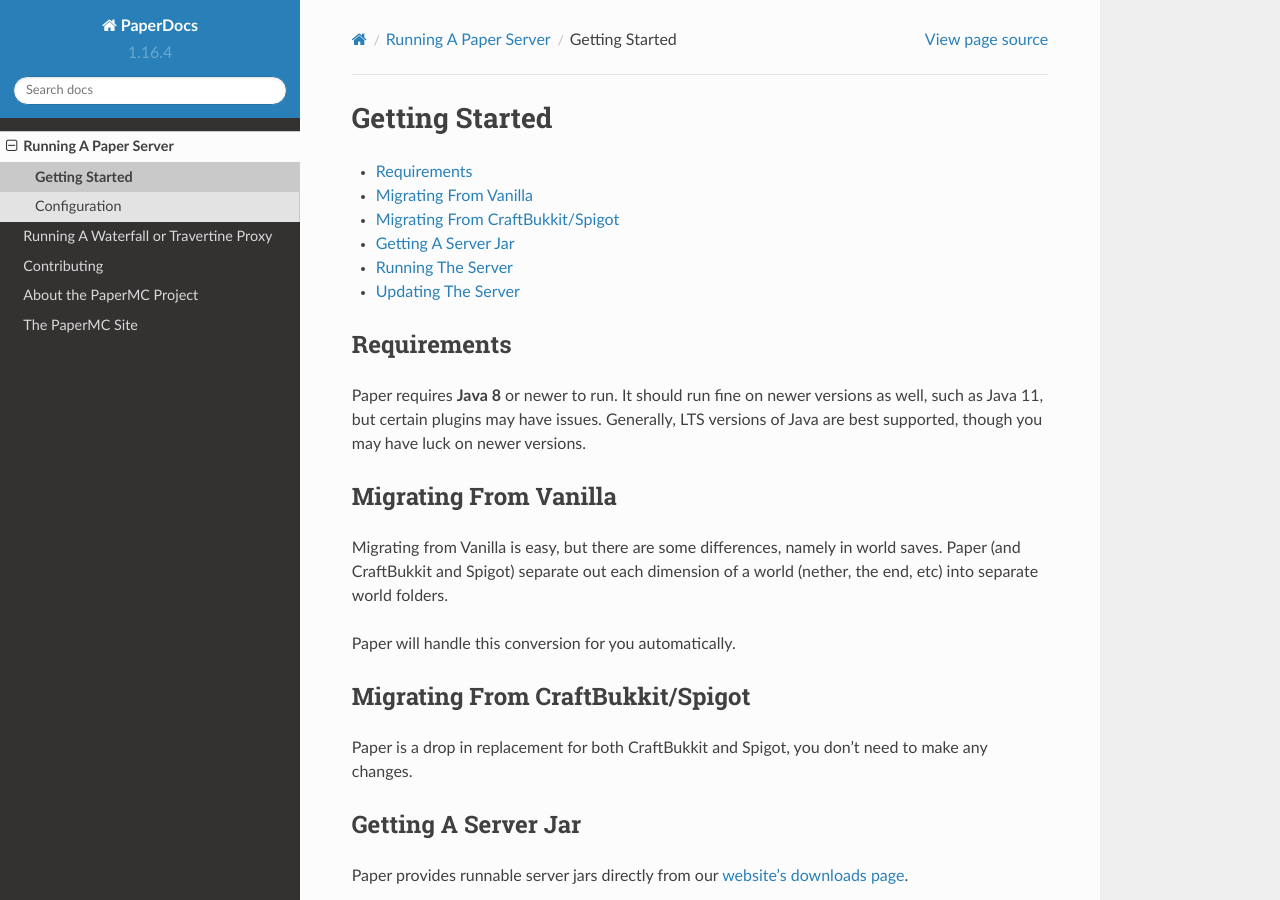
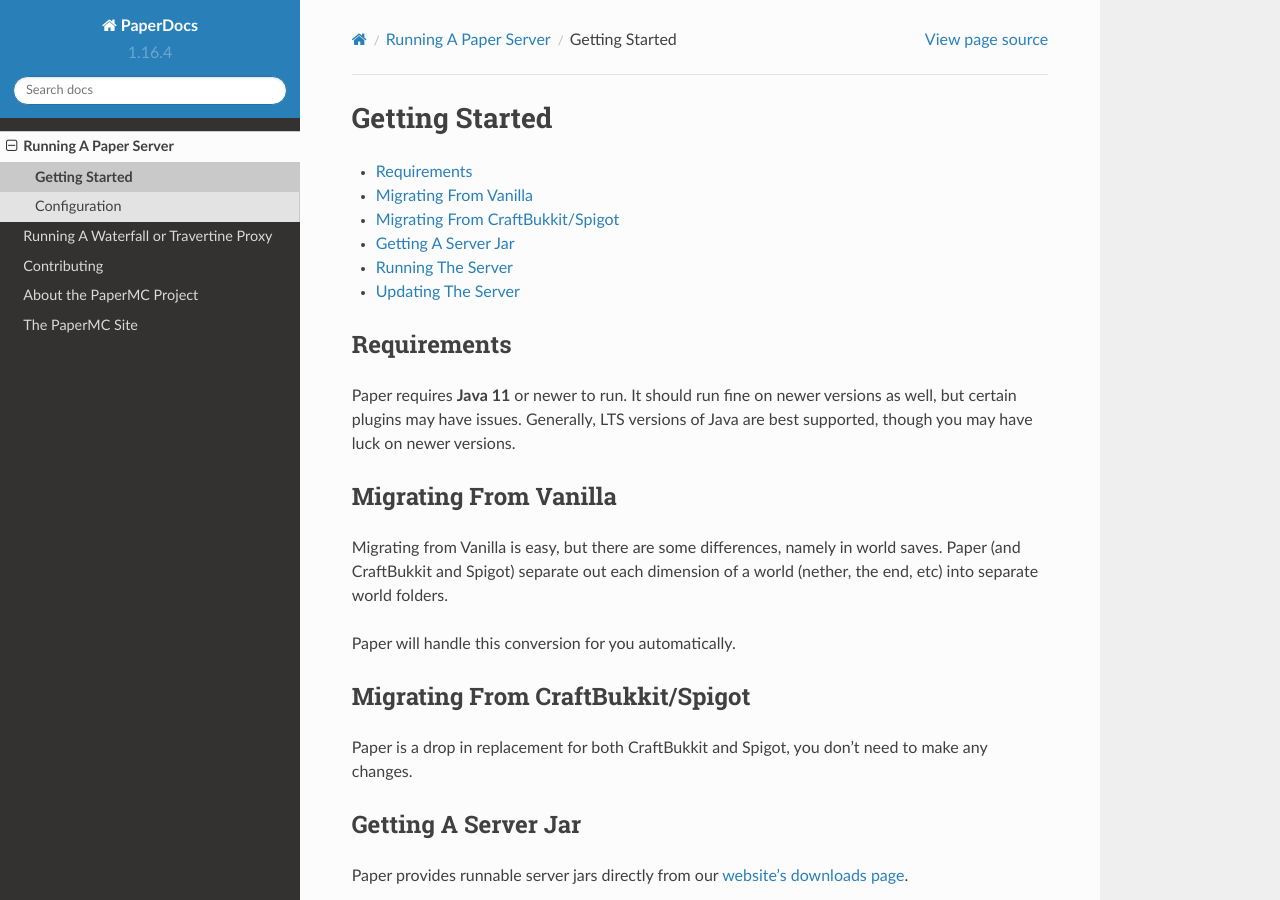
Before and after one commit to PaperMC/PaperDocs, a Sphinx documentation site: the page built from source/server/getting-started.rst, in a window 1280 px wide and 900 px high. Built offline with Sphinx 7.4.7 and the Read the Docs theme 2.0.0, drawn with Linux system fonts in a browser that asks for light colours.

Commit message:
Update getting-started.rst
Requirements updated regarding recent update: https://papermc.io/forums/t/java-11-mc-1-17-and-paper/5615

```diff
--- a/source/server/getting-started.rst
+++ b/source/server/getting-started.rst
@@ -9,8 +9,8 @@
 Requirements
 ~~~~~~~~~~~~
 
-Paper requires **Java 8** or newer to run. It should run fine on newer versions
-as well, such as Java 11, but certain plugins may have issues. Generally, LTS
+Paper requires **Java 11** or newer to run. It should run fine on newer versions
+as well, but certain plugins may have issues. Generally, LTS
 versions of Java are best supported, though you may have luck on newer versions.
 
 Migrating From Vanilla
```
